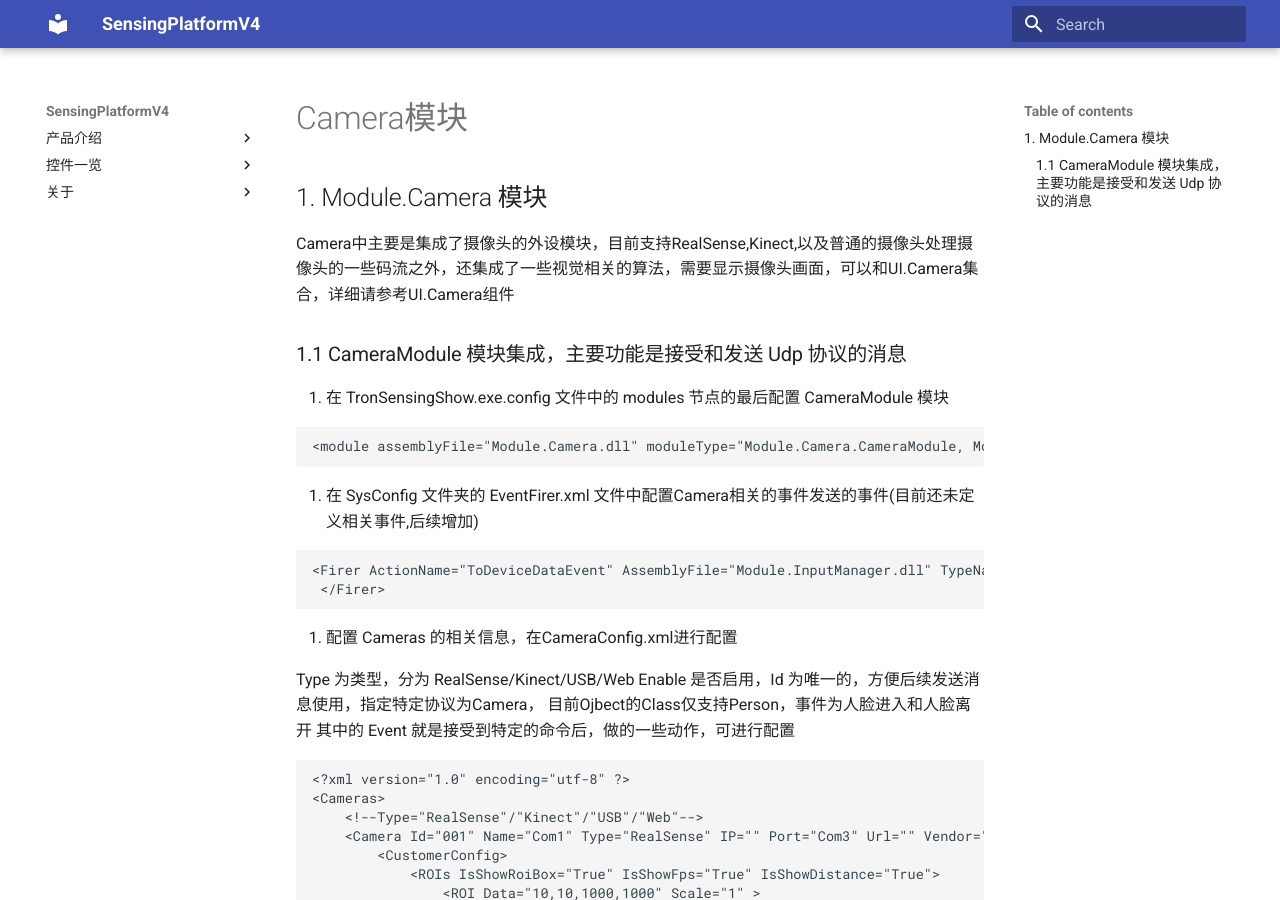
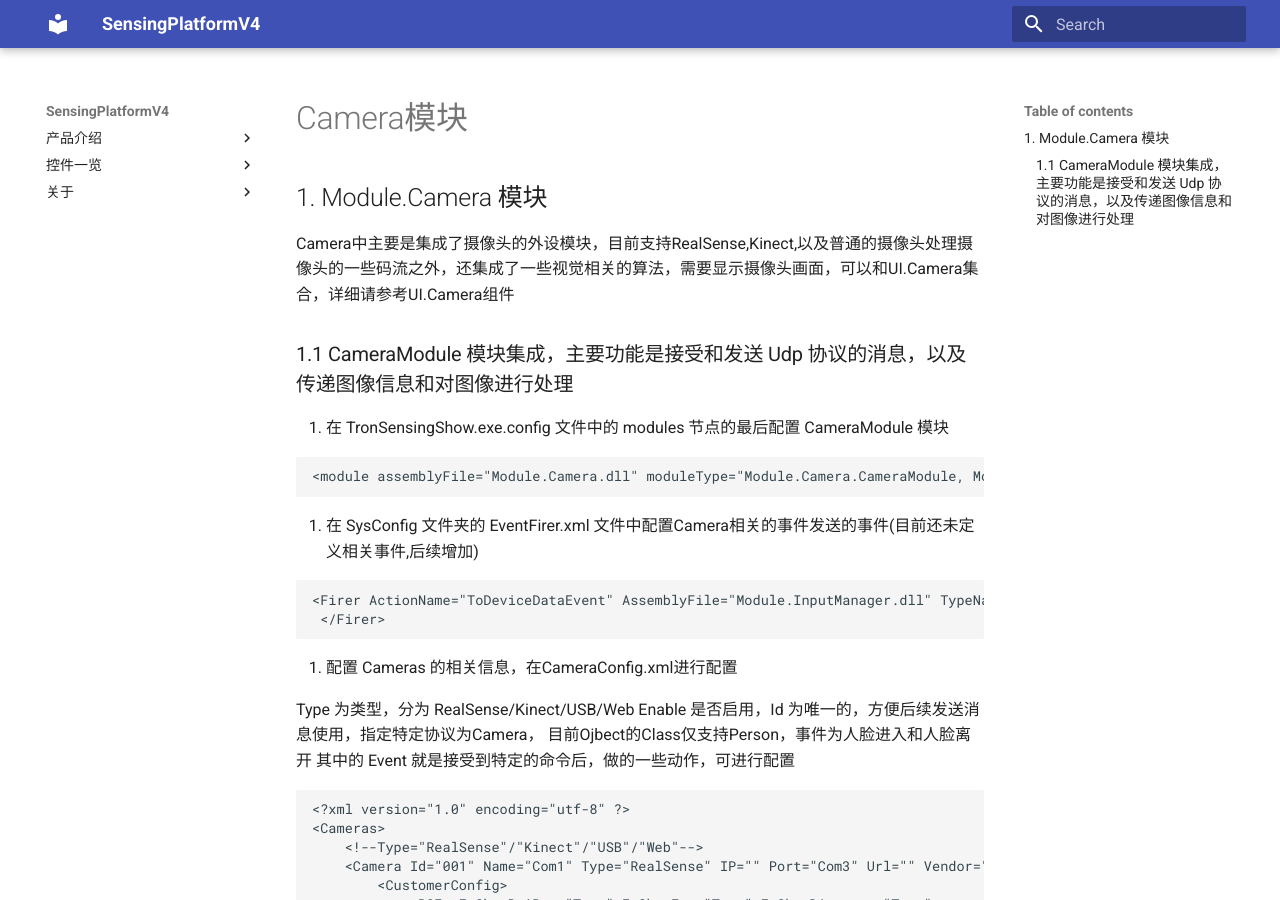
Before and after one commit to troncell/SensingPlatformDocs, an MkDocs documentation site: the page built from docs/模块一览/Camera模块.md, in a window 1280 px wide and 900 px high. Built offline with MkDocs 1.6.1 and Material for MkDocs 9.7.7, drawn with Linux system fonts in a browser that asks for light colours.

Commit message:
Update Camera模块.md

```diff
--- a/docs/模块一览/Camera模块.md
+++ b/docs/模块一览/Camera模块.md
@@ -3,7 +3,7 @@
 
 Camera中主要是集成了摄像头的外设模块，目前支持RealSense,Kinect,以及普通的摄像头处理摄像头的一些码流之外，还集成了一些视觉相关的算法，需要显示摄像头画面，可以和UI.Camera集合，详细请参考UI.Camera组件
 
-### 1.1 CameraModule 模块集成，主要功能是接受和发送 Udp 协议的消息
+### 1.1 CameraModule 模块集成，主要功能是接受和发送 Udp 协议的消息，以及传递图像信息和对图像进行处理
 
 1. 在 TronSensingShow.exe.config 文件中的 modules 节点的最后配置 CameraModule 模块
 
```
